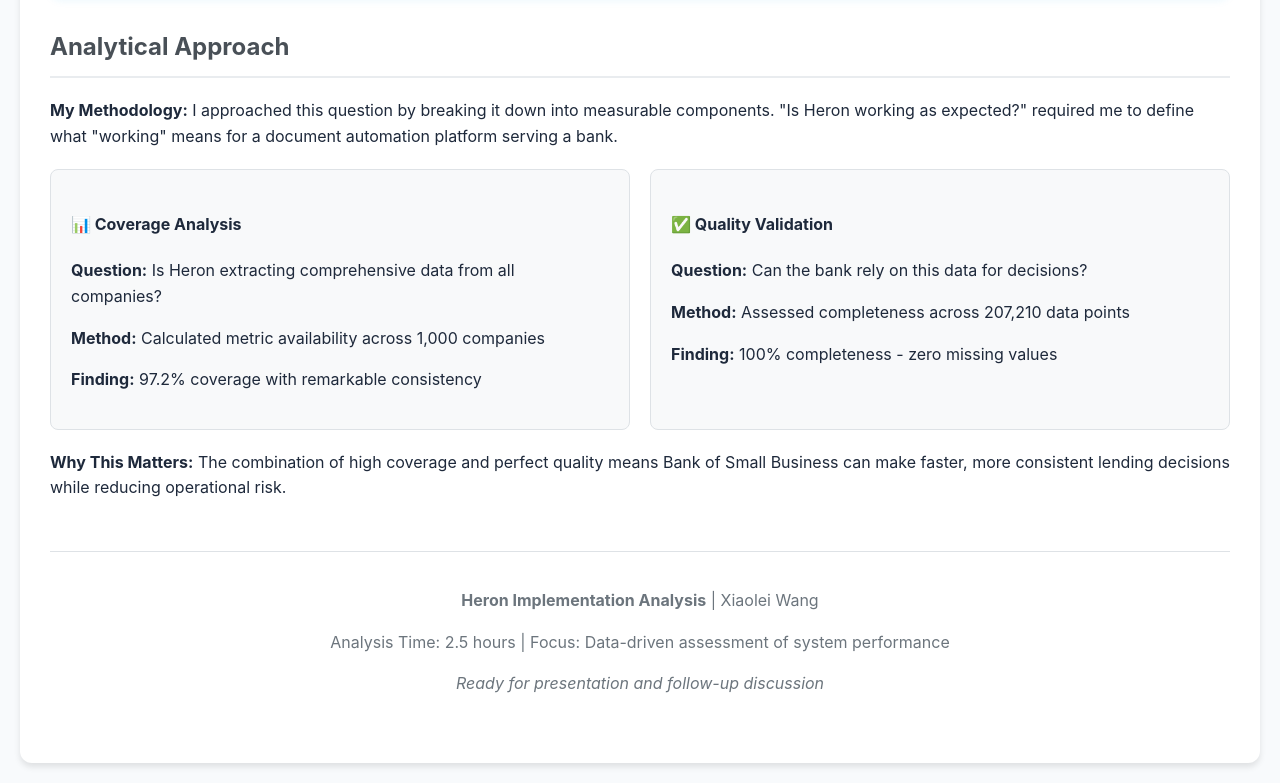
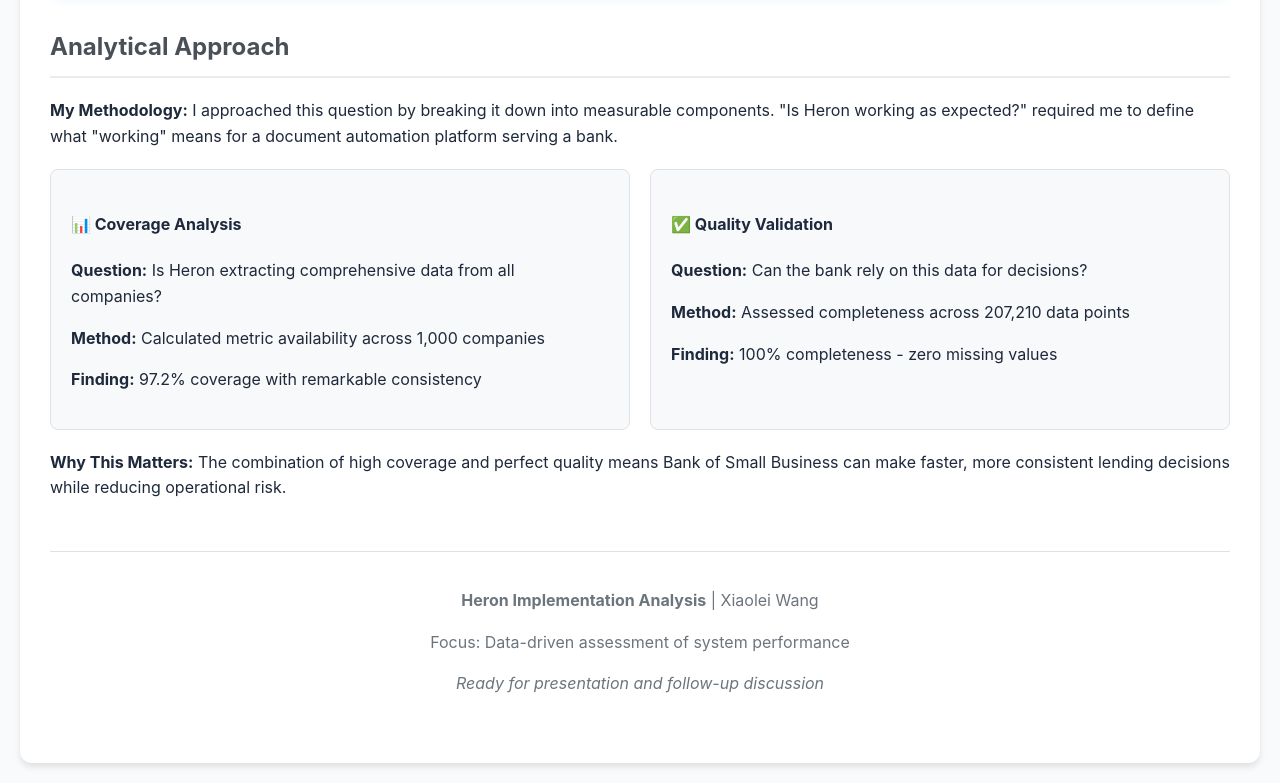
Before and after one commit to xwang118/Heron-Analysis, a plain HTML site: page index.html in a window 1280 px wide. Shown: the part 4006-4789 px from the top of the page. Drawn offline with nearby package versions, Linux system fonts and the light colour scheme.

Commit message:
Update index.html

```diff
--- a/index.html
+++ b/index.html
@@ -422,7 +422,7 @@
 
         <footer style="text-align: center; margin-top: 50px; padding: 20px; border-top: 1px solid #dee2e6; color: #6c757d;">
             <p><strong>Heron Implementation Analysis</strong> | Xiaolei Wang</p>
-            <p>Analysis Time: 2.5 hours | Focus: Data-driven assessment of system performance</p>
+            <p>Focus: Data-driven assessment of system performance</p>
             <p><em>Ready for presentation and follow-up discussion</em></p>
         </footer>
     </div>
```
